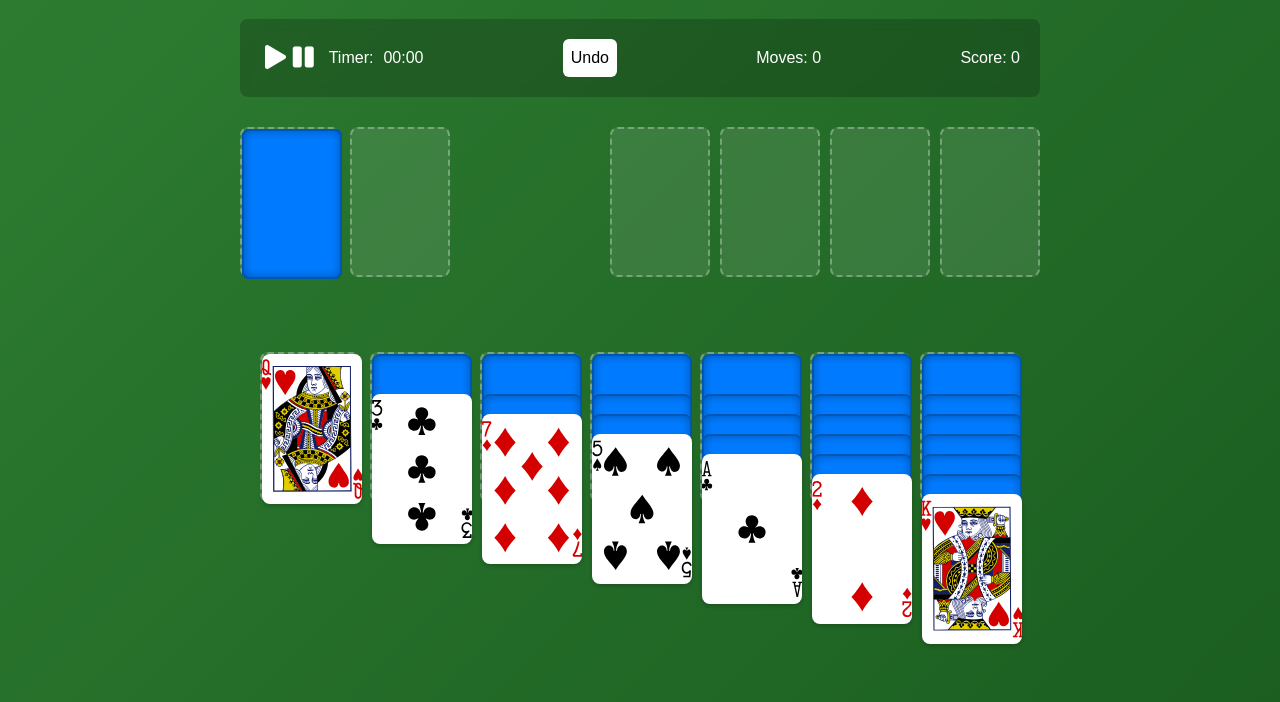
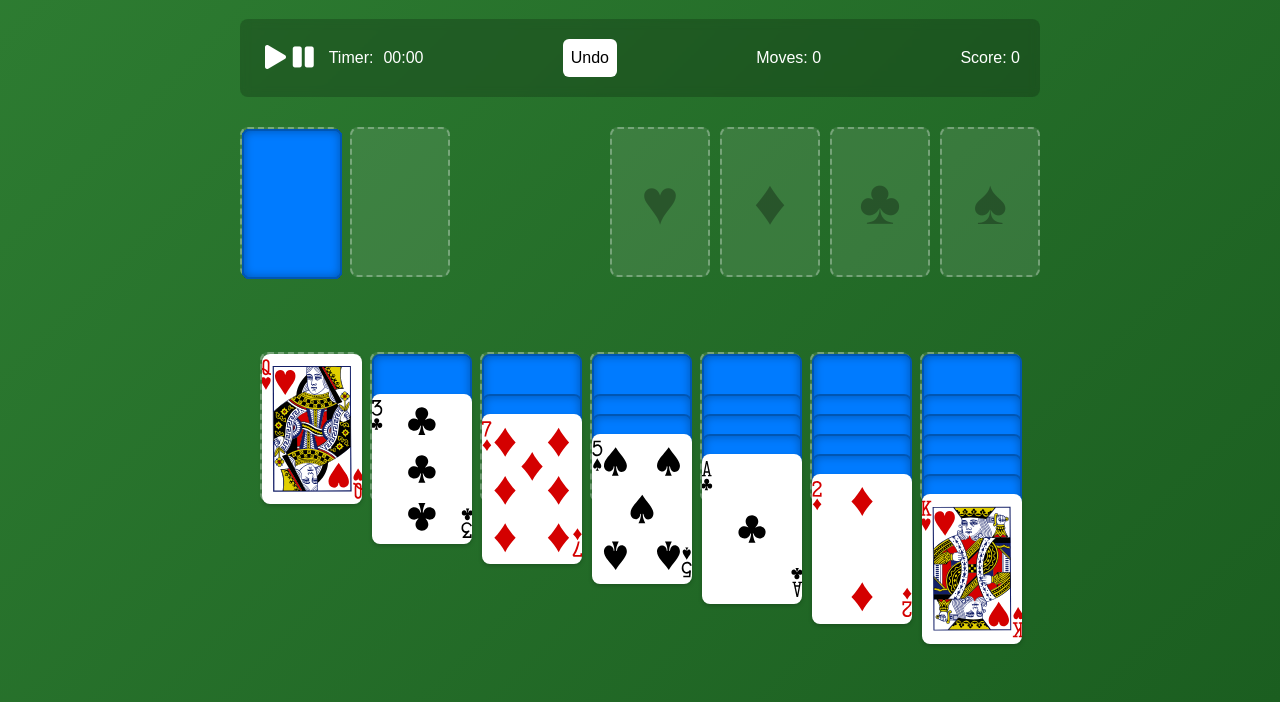
Before and after one commit to iprachigoyal/solitairejs, a plain HTML site: page index.html in a window 1280 px wide. Shown: the part 98-800 px from the top of the page. Drawn offline with Linux system fonts and the light colour scheme.

Commit message:
add design to foundation tableau

```diff
--- a/style.css
+++ b/style.css
@@ -100,7 +100,36 @@ h1 {
   gap: var(--spacing);
   flex-wrap: wrap;
 }
+.foundation-piles .pile:nth-child(1)::before { /* Hearts */
+  content: '♥';
+  color: black;
+}
 
+.foundation-piles .pile:nth-child(2)::before { /* Diamonds */
+  content: '♦';
+  color: black;
+}
+
+.foundation-piles .pile:nth-child(3)::before { /* Clubs */
+  content: '♣';
+  color: black;
+}
+
+.foundation-piles .pile:nth-child(4)::before { /* Spades */
+  content: '♠';
+  color: black;
+}
+
+/* Style the suit symbols */
+.foundation-piles .pile::before {
+  position: absolute;
+  top: 50%;
+  left: 50%;
+  transform: translate(-50%, -50%);
+  font-size: 4rem;
+  opacity: 0.3;
+  pointer-events: none; /* Prevent interference with card interactions */
+}
 /* Pile Styles */
 .pile {
   width: var(--card-width);
@@ -202,6 +231,10 @@ h1 {
   .upper-row, .lower-row {
     padding-bottom: 4px;
   }
+  .foundation-piles .pile::before {
+    font-size: 24px;
+  }
+
 }
 
 @media (max-width: 480px) {
```
